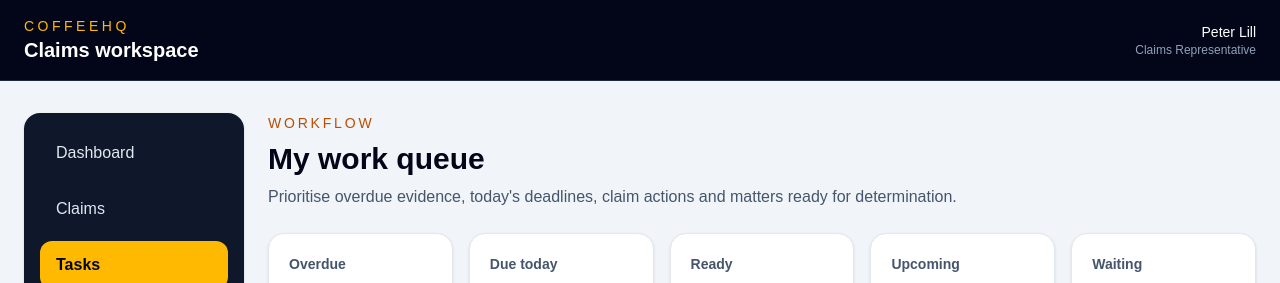
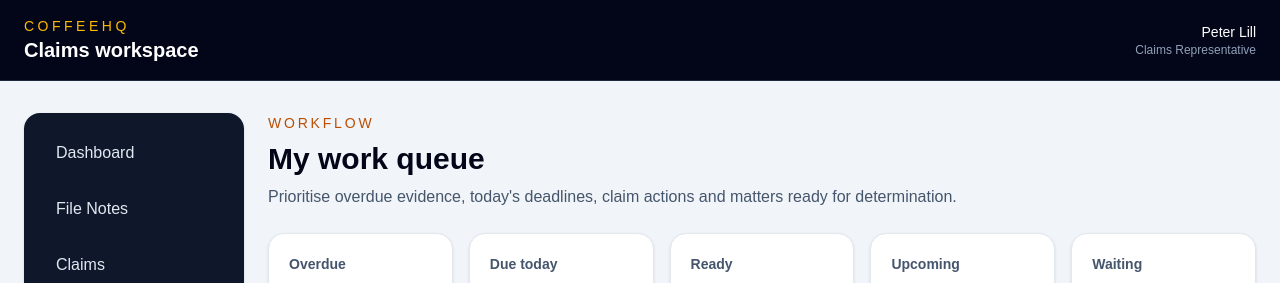
Before and after one commit to peter-lill/coffeehq, a Next.js app in the folder apps/web/: page /tasks in a window 1280 px wide. Shown: the top 283 px of the page. Built offline with nearby package versions, Linux system fonts and the light colour scheme; no server answers; the database is empty.

Commit message:
feat: add file notes to primary navigation

```diff
--- a/apps/web/src/components/layout/Sidebar.tsx
+++ b/apps/web/src/components/layout/Sidebar.tsx
@@ -2,6 +2,7 @@ import Link from "next/link";
 
 const items = [
   { label: "Dashboard", href: "/" },
+  { label: "File Notes", href: "/bean" },
   { label: "Claims", href: "/claims" },
   { label: "Tasks", href: "/tasks" },
   { label: "Evidence", href: "/evidence" },
```
